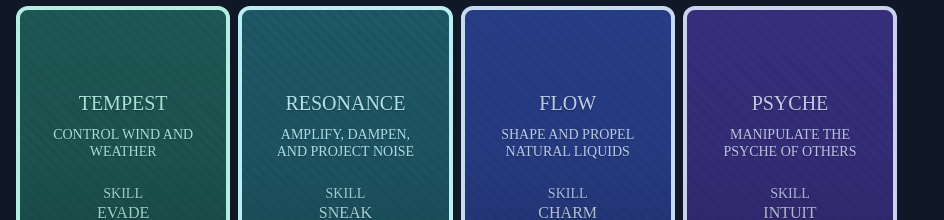
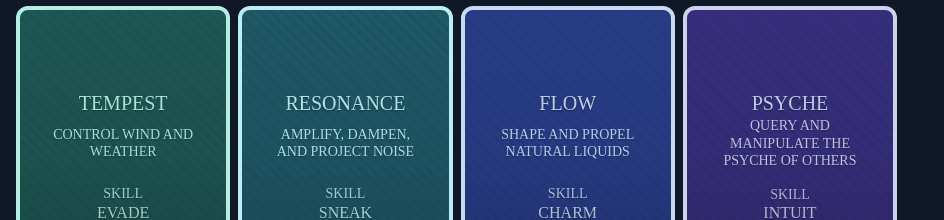
Before and after one commit to itsMapleLeaf/aspects-cards, a React (Vite) app: page / in a window 1280 px wide. Shown: the part 998-1218 px from the top of the page, without its empty margins (0-944 px from the left). Built offline with nearby package versions, Linux system fonts and the light colour scheme; some icons are missing.

Commit message:
tweak psyche description

```diff
--- a/src/App.tsx
+++ b/src/App.tsx
@@ -121,7 +121,7 @@ const arts: NatureArtCard[] = [
 	},
 	{
 		name: "Psyche",
-		description: "Manipulate the psyche of others",
+		description: "Query and manipulate the psyche of others",
 		icon: "mingcute:thought-line",
 		className: tw`bg-indigo-800 text-indigo-200 saturate-60`,
 		skill: "Intuit",
```
